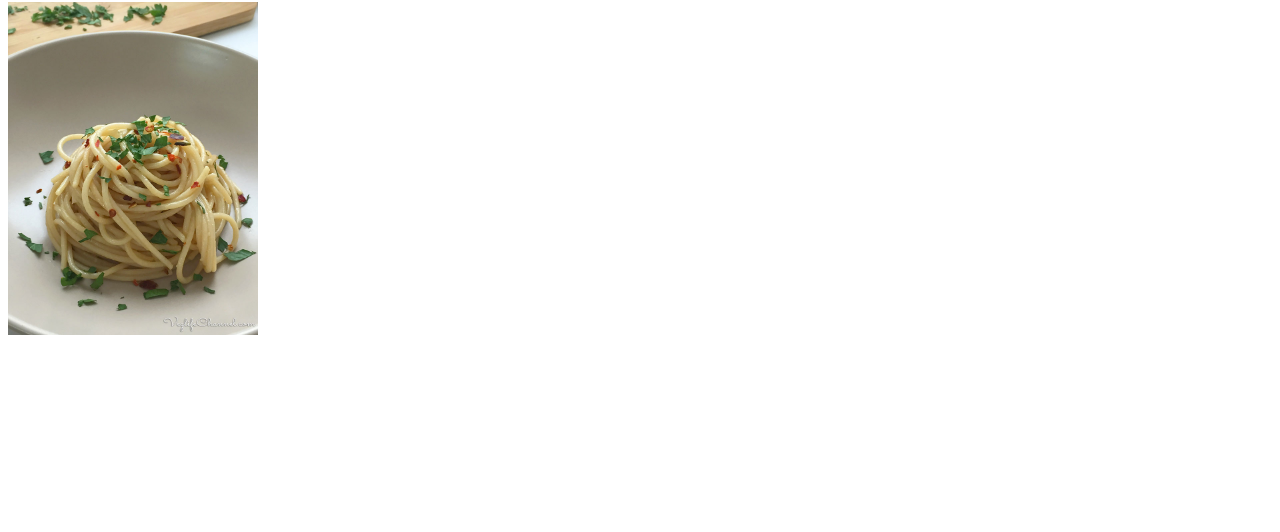
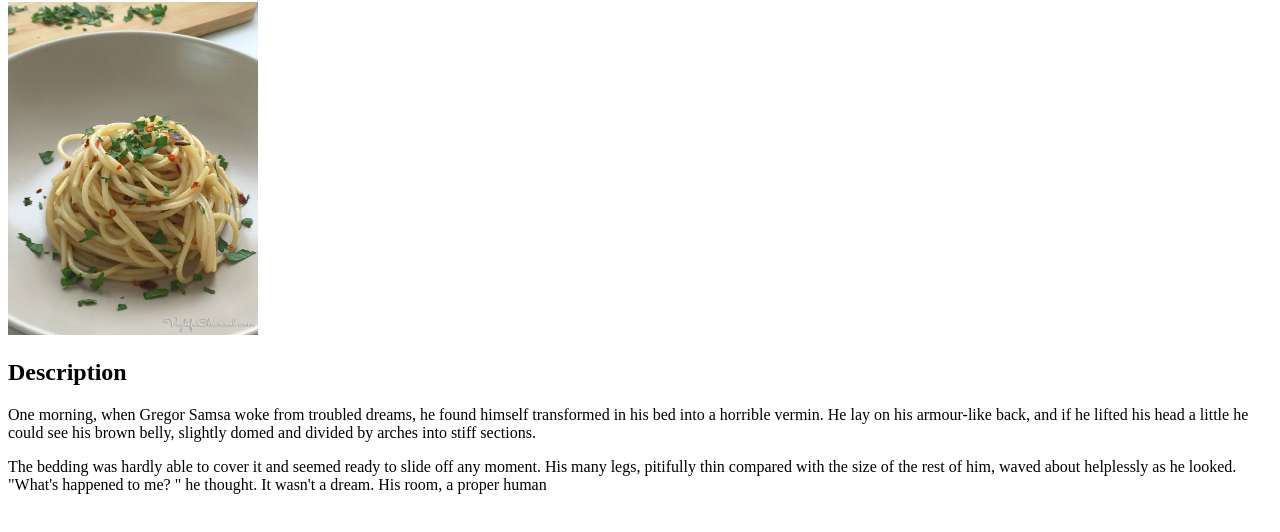
Before and after one commit to nd-sg/odin-recipes, a plain HTML site: page recipes/spaghetti-aglio-olio.html in a window 1280 px wide. Shown: the part 78-610 px from the top of the page. Drawn offline with Linux system fonts and the light colour scheme.

Commit message:
feat: Add recipe description
Add recipe description: title, two paragraphs with placeholder text of
100 words

```diff
--- a/recipes/spaghetti-aglio-olio.html
+++ b/recipes/spaghetti-aglio-olio.html
@@ -8,5 +8,8 @@
 <body>
     <h1>Spaghetti aglio, olio e peperoncino</h1>
     <img src="../images/spaghetti-aglio-olio.jpg" alt="Plate with a portion of spaghetti aglio, olio e peperoncino" width="250">
+    <h2>Description</h2>
+    <p>One morning, when Gregor Samsa woke from troubled dreams, he found himself transformed in his bed into a horrible vermin. He lay on his armour-like back, and if he lifted his head a little he could see his brown belly, slightly domed and divided by arches into stiff sections.</p>
+    <p>The bedding was hardly able to cover it and seemed ready to slide off any moment. His many legs, pitifully thin compared with the size of the rest of him, waved about helplessly as he looked. "What's happened to me? " he thought. It wasn't a dream. His room, a proper human</p>
 </body>
 </html>
```
